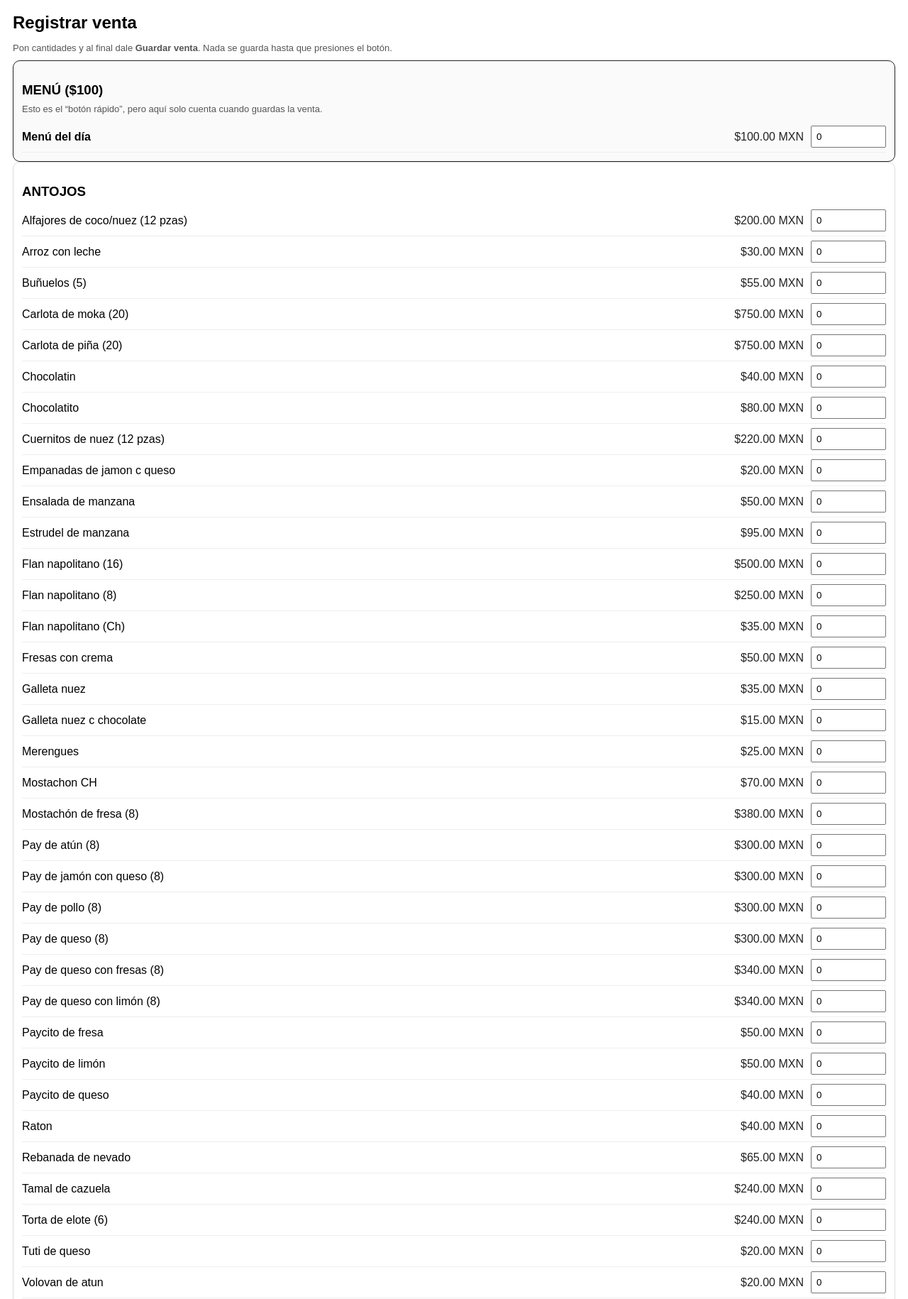
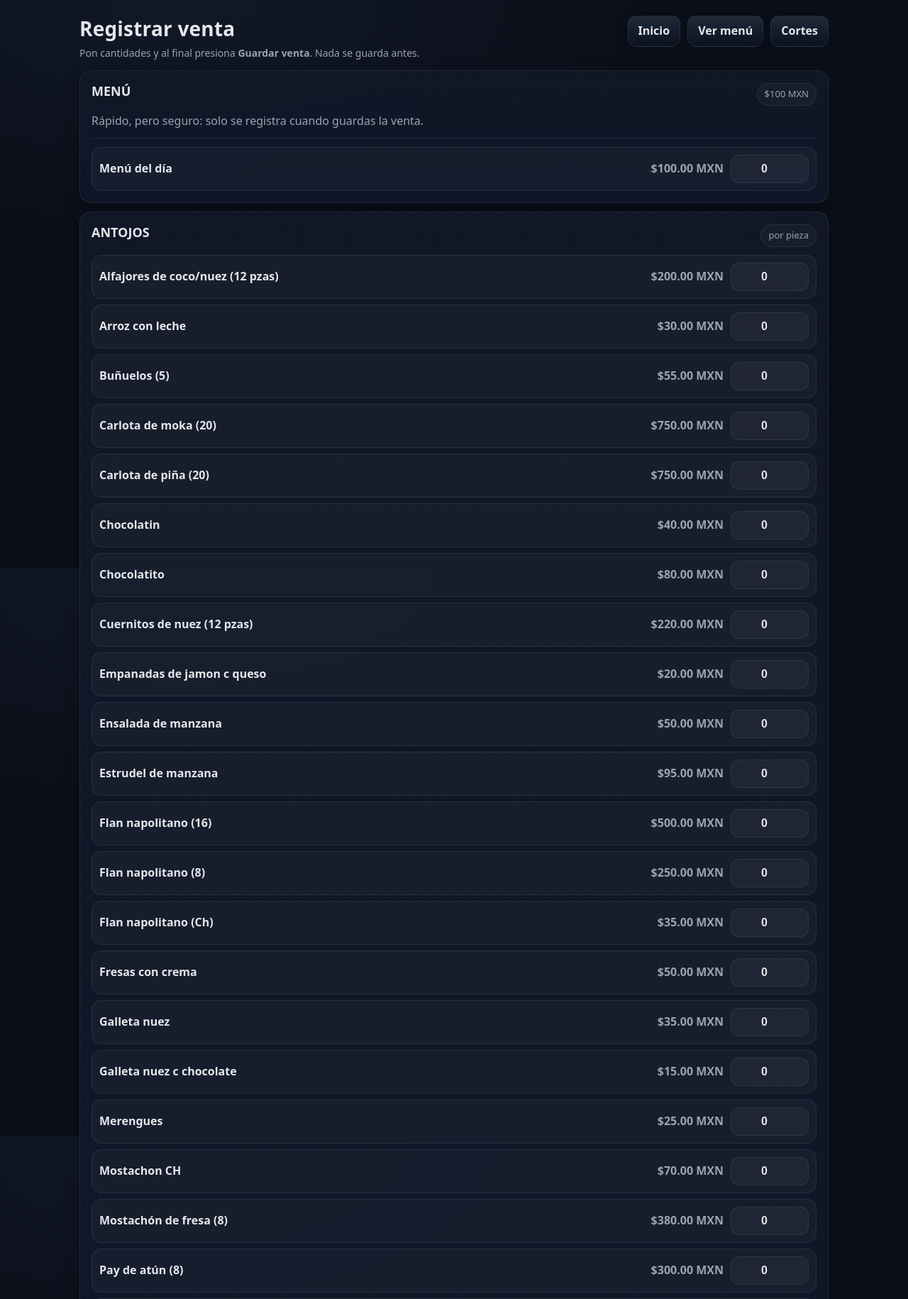
Before and after one commit to ing-civil/foodbiz, a Flask app: page /orders/new in a window 1280 px wide. Shown: the top 1830 px of the page at 71% size. Run offline with Flask 3, Linux system fonts and the light colour scheme; data comes from the database, SQL or seed files in the repository.

Commit message:
UI bonita: css global + templates

```diff
--- /dev/null
+++ b/static/style.css
@@ -0,0 +1,222 @@
+:root{
+  --bg:#0b0f19;
+  --card:#111827;
+  --card2:#0f172a;
+  --text:#e5e7eb;
+  --muted:#9ca3af;
+  --line:rgba(255,255,255,.08);
+  --accent:#22c55e;
+  --danger:#ef4444;
+  --warn:#f59e0b;
+  --btn:#1f2937;
+  --btn2:#0b1220;
+  --shadow: 0 10px 25px rgba(0,0,0,.25);
+  --radius: 16px;
+}
+
+*{ box-sizing:border-box; }
+html,body{ height:100%; }
+body{
+  margin:0;
+  font-family: ui-sans-serif, system-ui, -apple-system, Segoe UI, Roboto, Arial, "Noto Sans", "Helvetica Neue", sans-serif;
+  background: radial-gradient(1200px 600px at 20% 0%, #111827 0%, var(--bg) 55%);
+  color: var(--text);
+  line-height:1.35;
+}
+
+a{ color:inherit; text-decoration:none; }
+.container{
+  max-width: 1100px;
+  margin: 0 auto;
+  padding: 22px;
+}
+
+.header{
+  display:flex;
+  align-items:flex-start;
+  justify-content:space-between;
+  gap:16px;
+  margin-bottom: 14px;
+}
+.h-title{
+  font-size: 28px;
+  font-weight: 800;
+  letter-spacing: .2px;
+  margin:0;
+}
+.h-sub{
+  margin:6px 0 0;
+  color: var(--muted);
+  font-size: 14px;
+}
+
+.nav{
+  display:flex;
+  flex-wrap:wrap;
+  gap:10px;
+}
+.btn{
+  display:inline-flex;
+  align-items:center;
+  justify-content:center;
+  gap:8px;
+  border: 1px solid var(--line);
+  background: linear-gradient(180deg, var(--btn) 0%, var(--btn2) 100%);
+  color: var(--text);
+  padding: 10px 14px;
+  border-radius: 12px;
+  cursor:pointer;
+  user-select:none;
+  box-shadow: 0 6px 16px rgba(0,0,0,.18);
+  font-weight: 700;
+}
+.btn:hover{ transform: translateY(-1px); }
+.btn:active{ transform: translateY(0px); }
+.btn.primary{
+  border-color: rgba(34,197,94,.35);
+  background: linear-gradient(180deg, rgba(34,197,94,.18) 0%, rgba(34,197,94,.10) 100%);
+}
+.btn.danger{
+  border-color: rgba(239,68,68,.35);
+  background: linear-gradient(180deg, rgba(239,68,68,.18) 0%, rgba(239,68,68,.10) 100%);
+}
+.btn.small{ padding: 8px 10px; font-size: 13px; border-radius: 10px; }
+
+.grid{
+  display:grid;
+  grid-template-columns: 1fr;
+  gap: 14px;
+}
+@media (min-width: 900px){
+  .grid.two{ grid-template-columns: 1fr 1fr; }
+}
+
+.card{
+  background: linear-gradient(180deg, rgba(17,24,39,.9) 0%, rgba(15,23,42,.9) 100%);
+  border: 1px solid var(--line);
+  border-radius: var(--radius);
+  box-shadow: var(--shadow);
+  padding: 16px;
+}
+.card h2{
+  margin:0 0 10px;
+  font-size: 18px;
+}
+.badge{
+  display:inline-flex;
+  align-items:center;
+  gap:8px;
+  font-size: 13px;
+  color: var(--muted);
+}
+.kpis{
+  display:grid;
+  grid-template-columns: 1fr 1fr;
+  gap: 10px;
+}
+.kpi{
+  padding: 12px;
+  border-radius: 14px;
+  border:1px solid var(--line);
+  background: rgba(255,255,255,.03);
+}
+.kpi .label{ color: var(--muted); font-size: 13px; }
+.kpi .value{ font-size: 22px; font-weight: 900; margin-top: 4px; }
+
+.flash{
+  border-radius: 14px;
+  padding: 12px 14px;
+  border: 1px solid var(--line);
+  background: rgba(255,255,255,.03);
+}
+.flash.ok{ border-color: rgba(34,197,94,.35); }
+.flash.error{ border-color: rgba(239,68,68,.35); }
+.flash .tag{
+  font-weight: 900;
+  margin-right: 8px;
+}
+
+.table{
+  width:100%;
+  border-collapse: collapse;
+  overflow:hidden;
+  border-radius: 14px;
+  border: 1px solid var(--line);
+}
+.table th, .table td{
+  padding: 10px 10px;
+  border-bottom: 1px solid var(--line);
+  text-align:left;
+  font-size: 14px;
+}
+.table th{ color: var(--muted); font-weight: 800; }
+.table tr:last-child td{ border-bottom: none; }
+
+.section-title{
+  display:flex;
+  align-items:center;
+  justify-content:space-between;
+  gap:10px;
+  margin-bottom: 10px;
+}
+.section-title h3{
+  margin:0;
+  font-size: 16px;
+}
+.muted{ color: var(--muted); }
+
+.form{
+  display:flex;
+  flex-direction:column;
+  gap:12px;
+}
+.field{
+  display:flex;
+  flex-direction:column;
+  gap:6px;
+}
+label{ color: var(--muted); font-size: 13px; font-weight: 700; }
+input, select, textarea{
+  background: rgba(255,255,255,.04);
+  border: 1px solid var(--line);
+  color: var(--text);
+  padding: 10px 12px;
+  border-radius: 12px;
+  outline:none;
+  font-size: 16px;
+}
+input:focus, textarea:focus{
+  border-color: rgba(34,197,94,.35);
+  box-shadow: 0 0 0 4px rgba(34,197,94,.10);
+}
+
+.items{
+  display:flex;
+  flex-direction:column;
+  gap:8px;
+}
+.item{
+  display:grid;
+  grid-template-columns: 1fr 120px 110px;
+  gap:10px;
+  align-items:center;
+  padding: 10px;
+  border-radius: 14px;
+  border: 1px solid var(--line);
+  background: rgba(255,255,255,.03);
+}
+.item .name{ font-weight: 800; }
+.item .price{ text-align:right; color: var(--muted); font-weight: 800; }
+.item .qty input{ width:100%; text-align:center; font-weight: 900; }
+
+.pill{
+  display:inline-flex;
+  align-items:center;
+  padding: 6px 10px;
+  border-radius: 999px;
+  border: 1px solid var(--line);
+  background: rgba(255,255,255,.03);
+  font-size: 13px;
+  color: var(--muted);
+}
+.hr{ height:1px; background: var(--line); margin: 12px 0; }
--- a/templates/new_order.html
+++ b/templates/new_order.html
@@ -1,96 +1,113 @@
 <!doctype html>
 <html lang="es">
 <head>
-  <meta charset="utf-8" />
-  <meta name="viewport" content="width=device-width,initial-scale=1" />
-  <title>Nueva venta</title>
-  <style>
-    body { font-family: Arial, sans-serif; margin: 18px; }
-    h2 { margin: 0 0 14px; }
-    h3 { margin: 18px 0 8px; }
-    .hint { color:#555; font-size: 13px; margin-bottom: 10px; }
-    .item { display:flex; gap: 10px; align-items:center; padding: 6px 0; border-bottom: 1px solid #eee; }
-    .name { flex: 1; }
-    .price { width: 110px; text-align:right; color:#222; }
-    input[type="number"] { width: 90px; padding: 6px; }
-    .actions { margin-top: 16px; display:flex; gap: 10px; }
-    button, a.btn { padding: 10px 12px; border: 1px solid #222; background:#fff; cursor:pointer; text-decoration:none; color:#000; }
-    .box { border:1px solid #ddd; padding: 12px; border-radius: 10px; }
-    .menuBox { border:1px solid #222; padding: 12px; border-radius: 10px; background: #fafafa; }
-  </style>
+  <meta charset="utf-8">
+  <meta name="viewport" content="width=device-width,initial-scale=1">
+  <title>Registrar venta</title>
+  <link rel="stylesheet" href="{{ url_for('static', filename='style.css') }}">
 </head>
 <body>
+  <div class="container">
 
-  <h2>Registrar venta</h2>
-  <div class="hint">Pon cantidades y al final dale <b>Guardar venta</b>. Nada se guarda hasta que presiones el botón.</div>
+    <div class="header">
+      <div>
+        <h1 class="h-title">Registrar venta</h1>
+        <p class="h-sub">Pon cantidades y al final presiona <b>Guardar venta</b>. Nada se guarda antes.</p>
+      </div>
+      <div class="nav">
+        <a class="btn" href="{{ url_for('index') }}">Inicio</a>
+        <a class="btn" href="{{ url_for('menu') }}">Ver menú</a>
+        <a class="btn" href="{{ url_for('sales') }}">Cortes</a>
+      </div>
+    </div>
 
     {% with messages = get_flashed_messages(with_categories=true) %}
       {% if messages %}
-      <div class="box" style="margin-bottom:12px;">
         {% for cat, msg in messages %}
-          <div><b>{{ cat|upper }}</b>: {{ msg }}</div>
+          <div class="flash {{ cat }}">
+            <span class="tag">{{ cat|upper }}</span>{{ msg }}
+          </div>
         {% endfor %}
-      </div>
       {% endif %}
     {% endwith %}
 
-  <form method="post">
+    <form method="post" class="form">
 
       {% if grouped["MENU"] and grouped["MENU"]|length > 0 %}
-      <div class="menuBox">
-        <h3>MENÚ ($100)</h3>
-        <div class="hint">Esto es el “botón rápido”, pero aquí solo cuenta cuando guardas la venta.</div>
+        <div class="card">
+          <div class="section-title">
+            <h2>MENÚ</h2>
+            <span class="pill">$100 MXN</span>
+          </div>
+          <div class="muted">Rápido, pero seguro: solo se registra cuando guardas la venta.</div>
+          <div class="hr"></div>
+          <div class="items">
             {% for it in grouped["MENU"] %}
               <div class="item">
-            <div class="name"><b>{{ it.name }}</b></div>
+                <div class="name">{{ it.name }}</div>
                 <div class="price">{{ it.price_cents|pesos }}</div>
-            <input type="number" min="0" value="0" name="qty_{{ it.id }}">
+                <div class="qty"><input type="number" min="0" value="0" name="qty_{{ it.id }}"></div>
               </div>
             {% endfor %}
           </div>
+        </div>
       {% endif %}
 
-    <div class="box">
-      <h3>ANTOJOS</h3>
+      <div class="card">
+        <div class="section-title">
+          <h2>ANTOJOS</h2>
+          <span class="pill">por pieza</span>
+        </div>
+        <div class="items">
           {% for it in grouped["ANTOJO"] %}
             <div class="item">
               <div class="name">{{ it.name }}</div>
               <div class="price">{{ it.price_cents|pesos }}</div>
-          <input type="number" min="0" value="0" name="qty_{{ it.id }}">
+              <div class="qty"><input type="number" min="0" value="0" name="qty_{{ it.id }}"></div>
             </div>
           {% endfor %}
         </div>
+      </div>
 
-    <div class="box" style="margin-top:12px;">
-      <h3>GELATINAS</h3>
+      <div class="card">
+        <div class="section-title">
+          <h2>GELATINAS</h2>
+          <span class="pill">tamaño grande</span>
+        </div>
+        <div class="items">
           {% for it in grouped["GELATINAS"] %}
             <div class="item">
               <div class="name">{{ it.name }}</div>
               <div class="price">{{ it.price_cents|pesos }}</div>
-          <input type="number" min="0" value="0" name="qty_{{ it.id }}">
+              <div class="qty"><input type="number" min="0" value="0" name="qty_{{ it.id }}"></div>
             </div>
           {% endfor %}
         </div>
+      </div>
 
-    <div class="box" style="margin-top:12px;">
-      <h3>PASTELES</h3>
+      <div class="card">
+        <div class="section-title">
+          <h2>PASTELES</h2>
+          <span class="pill">tamaño grande</span>
+        </div>
+        <div class="items">
           {% for it in grouped["PASTELES"] %}
             <div class="item">
               <div class="name">{{ it.name }}</div>
               <div class="price">{{ it.price_cents|pesos }}</div>
-          <input type="number" min="0" value="0" name="qty_{{ it.id }}">
+              <div class="qty"><input type="number" min="0" value="0" name="qty_{{ it.id }}"></div>
             </div>
           {% endfor %}
         </div>
+      </div>
 
-    <div class="actions">
-      <button type="submit">Guardar venta</button>
-      <a class="btn" href="{{ url_for('index') }}">Inicio</a>
-      <a class="btn" href="{{ url_for('menu') }}">Ver menú</a>
-      <a class="btn" href="{{ url_for('sales') }}">Cortes</a>
+      <div class="nav">
+        <button class="btn primary" type="submit">Guardar venta</button>
+        <a class="btn" href="{{ url_for('index') }}">Cancelar</a>
       </div>
 
     </form>
 
+  </div>
 </body>
 </html>
```
Also changed, not shown: templates/index.html (+64 -44 lines). Lines whose indentation alone changed are shown as unchanged.
